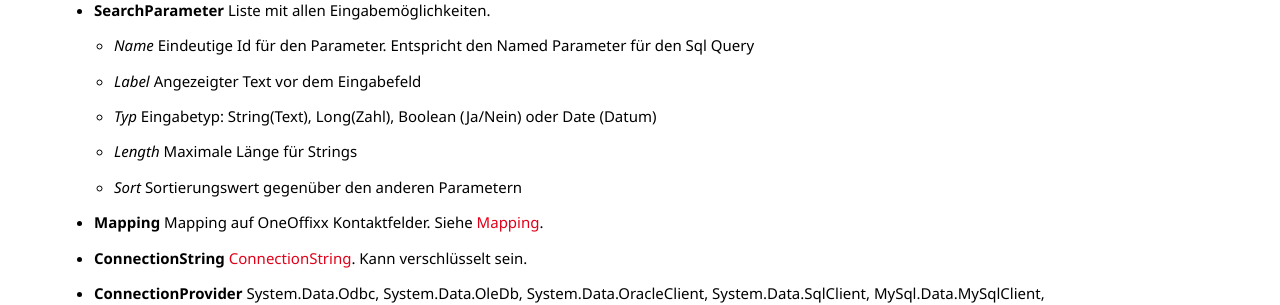
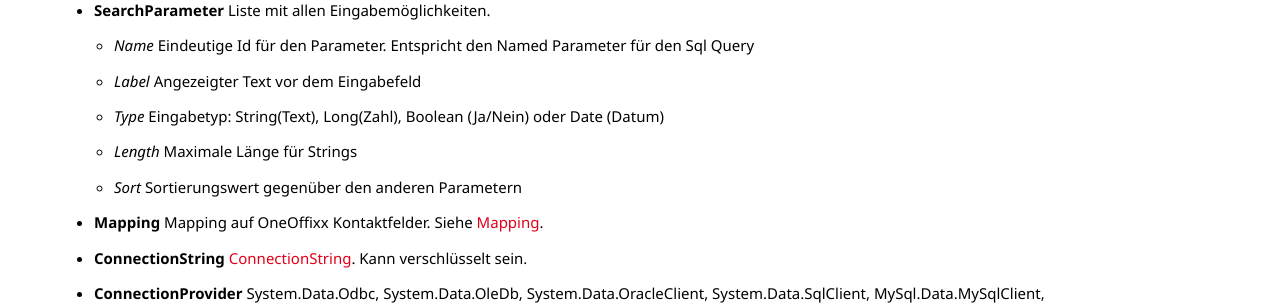
Before and after one commit to primesoft-group/oneoffixx-docs, a Jekyll site: the page built from _pages/docfunc/de/df-ap-addressservice.md, in a window 1280 px wide and 900 px high, scrolled down 3110 px. Shown: the part 154-459 px from the top of the window. Built offline with Jekyll 4.4.1, drawn with Linux system fonts in a browser that asks for light colours; nearby versions of some CDN libraries; some web fonts are replaced.

Commit message:
fix typo

```diff
--- a/_pages/docfunc/de/df-ap-addressservice.md
+++ b/_pages/docfunc/de/df-ap-addressservice.md
@@ -124,7 +124,7 @@ __Parameter:__
 * __SearchParameter__ Liste mit allen Eingabemöglichkeiten.
     * *Name* Eindeutige Id für den Parameter. Entspricht den Named Parameter für den Sql Query
     * *Label* Angezeigter Text vor dem Eingabefeld
-    * *Typ* Eingabetyp: String(Text), Long(Zahl), Boolean (Ja/Nein) oder Date (Datum)
+    * *Type* Eingabetyp: String(Text), Long(Zahl), Boolean (Ja/Nein) oder Date (Datum)
     * *Length* Maximale Länge für Strings
     * *Sort* Sortierungswert gegenüber den anderen Parametern
 * __Mapping__ Mapping auf OneOffixx Kontaktfelder. Siehe [Mapping]({{ site.baseurl }}/concepts/de/uomf).
```
